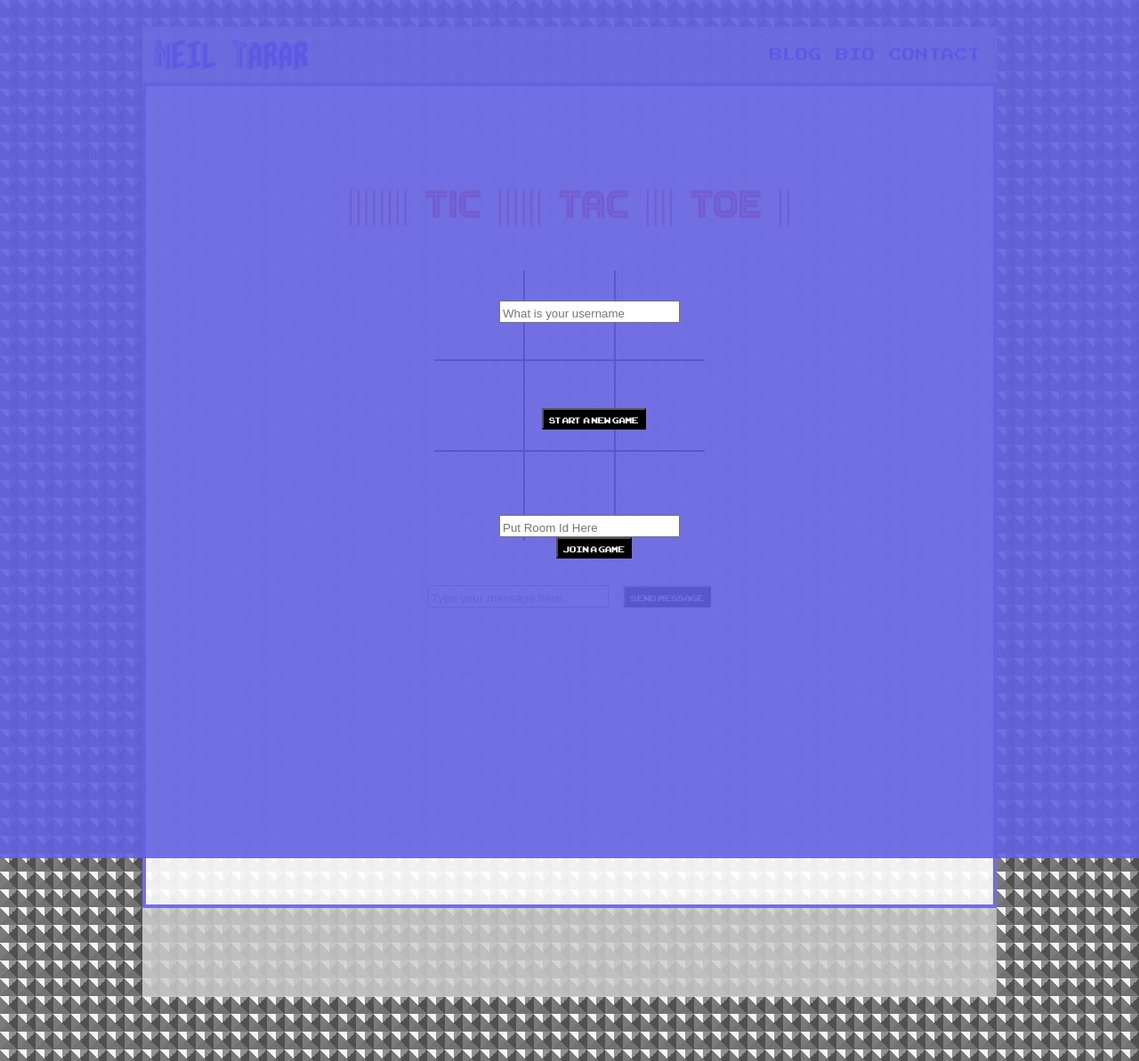
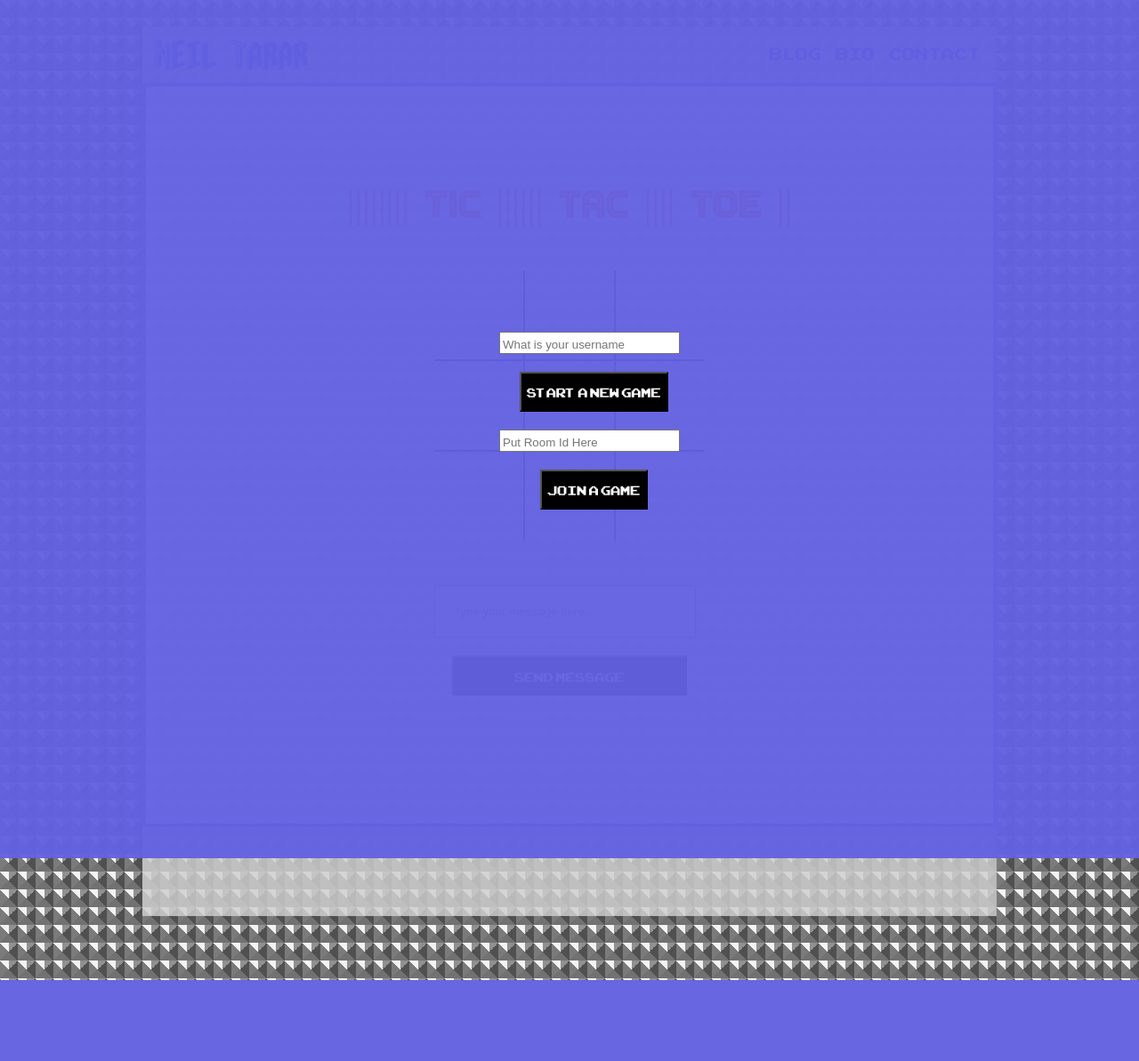
Before and after one commit to neiltarar/my_blog, a Flask app: page /tic-tac-toe-play in a window 1280 px wide; the page is wider, and only the part inside the window is pictured. Shown: that part at 89% size. After the commit the page ends 1102 px from the top of that part, so only its background shows below. Run offline with Flask 2, Linux system fonts and the light colour scheme; some libraries are stand-ins or nearby versions.

Commit message:
CSS adjustments to tic-tac-toe

```diff
--- a/app.py
+++ b/app.py
@@ -226,7 +226,18 @@ def receive_message_event(message):
 # Listening for the chat message and broadcast it to all clients
 @socketio.on('chat_message')
 def send_chat_message(chat_message):
-    socketio.emit('private_chat_message', chat_message, broadcast=True)
-
+    for i in games:
+        if request.sid == i:
+            user_1 = games[i][0]
+            room_1 = i
+            room_2 = games[i][1].split("-")[1]
+            socketio.emit('private_chat_message', f"{user_1}: {chat_message}" , room = room_1)
+            socketio.emit('private_chat_message', f"{user_1}: {chat_message}" , room = room_2)
+        elif request.sid == games[i][1].split("-")[1]:
+            user_2 = games[i][1].split("-")[0]
+            room_1 = i
+            room_2 = games[i][1].split("-")[1]
+            socketio.emit('private_chat_message', f"{user_2}: {chat_message}", room = room_1)
+            socketio.emit('private_chat_message', f"{user_2}: {chat_message}", room = room_2)
 if __name__ == '__main__':
     socketio.run(app, host='0.0.0.0', port= 9000)
--- a/static/css/main_style.css
+++ b/static/css/main_style.css
@@ -60,7 +60,7 @@ a:hover {
 }
 
 .main {
-    height: 100vh;
+    height: auto;
     font-size: 15pt;
     display: flex;
     flex-direction: column;
--- a/static/css/tic-tac-toe_style.css
+++ b/static/css/tic-tac-toe_style.css
@@ -9,8 +9,15 @@
     src: url('../../static/fonts/games-cufonfonts/Games.ttf') format('truetype')
 }
 
+@font-face {
+    font-family: 'sh-pinscher';
+    src: url('../fonts/sh-pincher/SHPinscher-Regular.otf');
+
+}
+
 .main {
     justify-content: flex-start;
+    align-items: center;
 }
 
 body {
@@ -21,6 +28,9 @@ body {
 }
 
 button {
+    font-size: 15pt;
+    height: 45px;
+    margin: 20px;
     font-family: 'arcade-classic';
     background-color: black;
     color: white;
@@ -84,23 +94,6 @@ p {
     border-right: none;
 }
 
-#token {
-    width: auto;
-    height: auto;
-    display: none;
-    position: absolute;
-    top: 0;
-    left: 0;
-    right: -55;
-    bottom: -85;
-    background-color: rgba(99, 97, 224, 0.9);
-    justify-content: center;
-    align-items: center;
-    color: white;
-    font-size: 5rem;
-    flex-direction: column;
-}
-
 #message {
     width: auto;
     height: auto;
@@ -129,10 +122,23 @@ p {
 }
 
 #chatBox {
+    font-family: "sh-pinscher","Chicago Plain",-apple-system,BlinkMacSystemFont,"Segoe UI",Roboto,"Helvetica Neue",Arial,sans-serif;
+    display: flex;
+    flex-direction: column;
+    width: fit-content;
     padding-top: 50px;
 }
 
-#receiveMessage {
+#chatInput {
+    padding: 20px;
+    width: 250px;
+}
+
+#receiveMessage::after {
+    font-family: "sh-pinscher","Chicago Plain",-apple-system,BlinkMacSystemFont,"Segoe UI",Roboto,"Helvetica Neue",Arial,sans-serif;
+    max-width: 600px;
+    text-align: initial;
+    font-size: 10pt;
     margin: 0;
     padding-top: 20px;
     font-family: 'arcade-classic';
@@ -156,7 +162,7 @@ input {
     left: 0;
     right: -55px;
     bottom: -165px;
-    background-color: rgba(99, 97, 224, 0.9);
+    background-color: rgba(99, 97, 224, 0.959);
     justify-content: center;
     align-items: center;
     color: white;
--- a/static/javascript/tic-tac-toe/tic-tac-toe_script.js
+++ b/static/javascript/tic-tac-toe/tic-tac-toe_script.js
@@ -97,6 +97,7 @@ function clickManager(event){
     if(toggle === 'on'){
         placeMark(cell , currentMark);
         socket.send(cell.dataset['cell']+currentMark);
+        swapSides()
         toggle = 'off';
     };
     // here remove event listener
@@ -137,6 +138,7 @@ socket.on('session_id' , function(data) {
 });
 
 socket.on('message' , function(data) {
+
     // let the player play (after waiting for their turn)
     toggle = 'on';
 
@@ -161,8 +163,7 @@ socket.on('message' , function(data) {
             if(cell.dataset['cell'] === data[0]){
                 cell.textContent = data[1];
                 placeMark(cell , data[1]);
-                swapSides();
-
+                swapSides()
             };
         };
     }else {
@@ -182,8 +183,11 @@ chatBar.addEventListener("keydown", function search(e){
 })
 
 socket.on('private_chat_message', function(msg){
-    chatWrite.textContent = msg;
-    chatBar.value = ""
+    const liElement = document.createElement("li");
+    const message = document.createTextNode(msg);
+    liElement.appendChild(message);
+    chatWrite.prepend(liElement);
+    chatBar.value = "";
 })
 
 // Start the game
--- a/templates/posts/tic-tac-toe.jinja
+++ b/templates/posts/tic-tac-toe.jinja
@@ -32,21 +32,19 @@
     <div id="chatBox">
             <input id="chatInput" placeholder="Type your message here..." onkeydown="search(this)">
             <button id="messageButton">send message</button>
-            <p id="receiveMessage"></p>
+            <ul id="receiveMessage">
+                <br>
+            </ul>
     </div>
     <div id="room_full">
         <p> Room is full!</p>
     </div>
     </div>
     <div id="game-type">
-
         <input id="loginId" placeholder="What is your username" required = "required" name="user_name">
-        <br>
         <button type="submit" id="start_new_game"> START A NEW GAME </button>
-        <br>
         <input type="text" id="room_id" placeholder="Put Room Id Here">
         <button type="submit" id="join_a_game"> JOIN A GAME </button>
-
     </div>
     <div id="message">
         <div id="gameEnd"></div>
```
